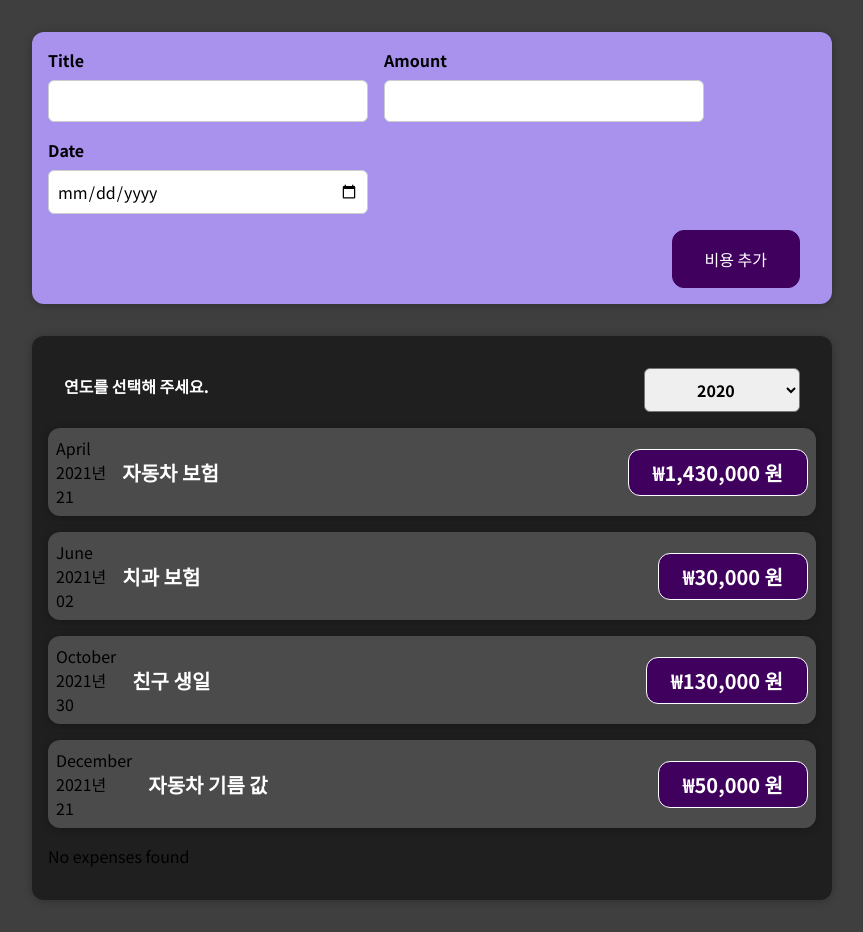
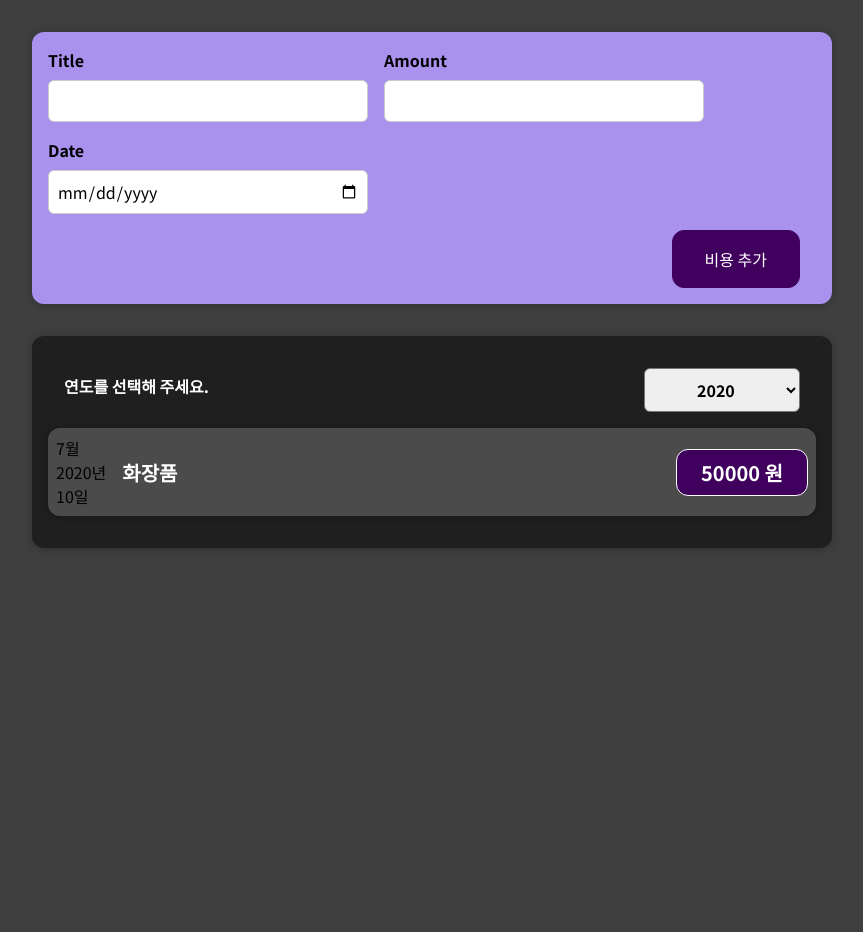
Before and after one commit to qhrdmaaksen/CostTrackerSideProject, a React (Create React App) app: page / in a window 1280 px wide. Shown: the whole page, without its empty margins (208-1071 px from the left). After the commit the page ends 800 px from the top, so only its background shows below. Built offline with nearby package versions, Linux system fonts and the light colour scheme.

Commit message:
Update: ExpenseDate.js 에서 한국 달력으로 변경, Expenses.js에서 연도 선택 시 해당 연도에 맞는 비용 데이터 출력 추가

```diff
--- a/src/App.js
+++ b/src/App.js
@@ -22,6 +22,11 @@ const DUMMY_EXPENSES = [{
 	title: '자동차 기름 값',
 	amount: 50000,
 	date: new Date(2021, 11, 21)
+},{
+	id: 'e5',
+	title: '화장품',
+	amount: '50000',
+	date: new Date(2020,6,10),
 }];
 
 function App() {
--- a/src/components/Expenses/ExpenseDate.js
+++ b/src/components/Expenses/ExpenseDate.js
@@ -2,8 +2,8 @@ import React from 'react';
 import './Expenses.css';
 const ExpenseDate = (props) => {
 	const year = props.date.getFullYear()
-	const month = props.date.toLocaleString('en-US', {month: 'long'});
-	const day = props.date.toLocaleString('en-US', {day: '2-digit'});
+	const month = props.date.toLocaleString('ko-KR', {month: 'long'});
+	const day = props.date.toLocaleString('ko-KR', {day: '2-digit'});
 	console.log('year:::', year)
 	console.log('month:::', year)
 	console.log('day:::', year)
--- a/src/components/Expenses/Expenses.js
+++ b/src/components/Expenses/Expenses.js
@@ -9,31 +9,30 @@ const Expenses = (props) => {
 		style: `currency`, currency: `KRW`
 	}
 	const [filteredYear, setFilteredYear] = useState('2020')
+
 	const filterChangeHandler = (selectedYear) => {
 		setFilteredYear(selectedYear)
 		console.log('Expense.js filterChangeHandler');
 		console.log(selectedYear);
 	}
-	const filteredExpenses = props.items.filter(expense => {
-		return expense.date.getFullYear().toString() === filteredYear;
+	const filteredExpenses = props.items.filter((selectedYear) => {
+		return selectedYear.date.getFullYear().toString() === filteredYear;
 	})
-	let expensesContent = <p>No expenses found</p>
-
-	if (filteredExpenses.length > 0) {
-		expensesContent = filteredExpenses.map((expense) => (
-			<ExpenseItem key={expense.id} title={expense.title} amount={expense.amount} date={expense.date}/>
-		))
+	let expenseContent = <p>해당 연도에 추가된 비용이 없습니다.</p>;
+	if (filteredExpenses.length > 0 ) {
+		expenseContent = filteredExpenses.map((expense) =>
+				<ExpenseItem title={expense.title}
+										 amount={expense.amount.toLocaleString('ko-KR', option)}
+										 date={expense.date}
+										 key={expense.id}
+				/>)
 	}
 
 	return (
 			<div>
 				<Card className='expenses'>
 					<ExpensesFilter selected={filteredYear} onChangeFilter={filterChangeHandler}/>
-					{props.items.map((expense) =>
-							<ExpenseItem title={expense.title}
-													 amount={expense.amount.toLocaleString('ko-KR', option)}
-													 date={expense.date}/>)}
-					{expensesContent}
+					{expenseContent}
 				</Card>
 			</div>
 	)
```
Also changed, not shown: 1 other file (tests, documents, lock files or other folders).
